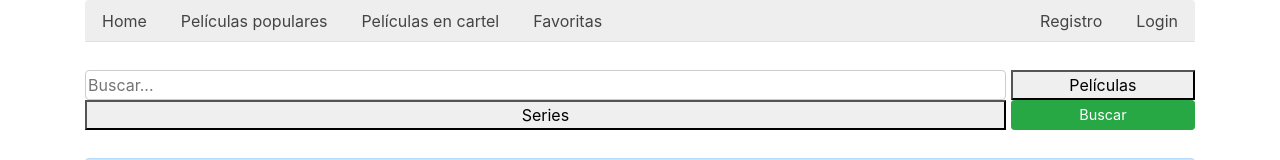
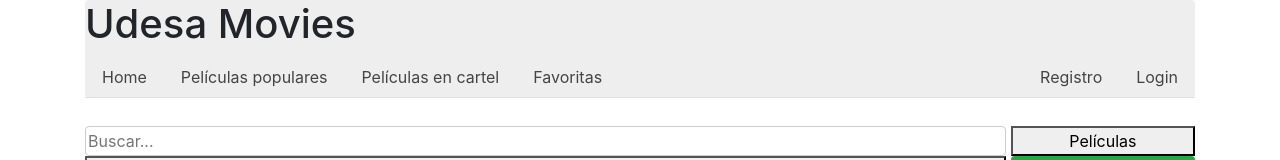
Before and after one commit to AlexiaCaputo/ProyectoIntegrador, a React (Create React App) app in the folder proyecto-integrador/: page / in a window 1280 px wide. Shown: the top 160 px of the page. Built offline with nearby package versions, Linux system fonts and the light colour scheme; no server answers.

Commit message:
me faltaba el titulo

```diff
--- a/proyecto-integrador/src/components/Navbar/Navbar.js
+++ b/proyecto-integrador/src/components/Navbar/Navbar.js
@@ -19,6 +19,7 @@ class Navbar extends Component {
   render() {
     return (
       <nav>
+                <h1>Udesa Movies</h1>
         <ul className="nav nav-tabs my-4">
           {this.state.links.map((link, idx) => (
             <NavbarBebe key={link.nombre + idx} datos={link} />
```
